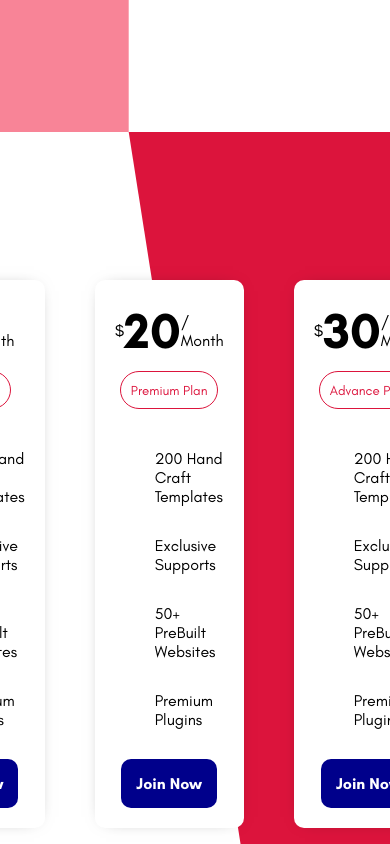
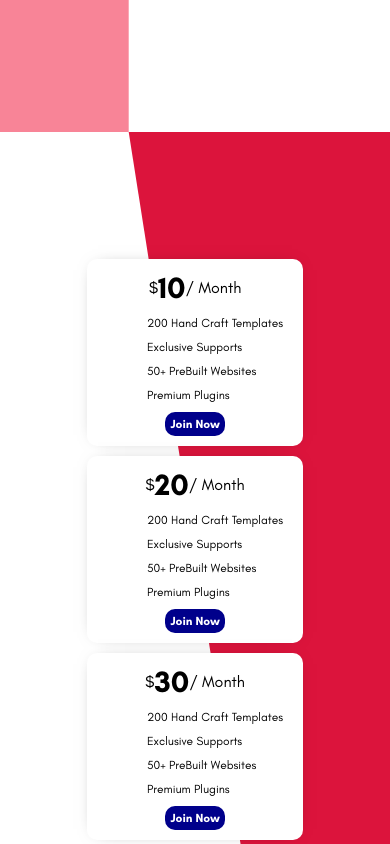
Before and after one commit to phantware/react-website, a React (Create React App) app: page / in a window 390 px wide. Shown: the part 2400-3244 px from the top of the page. Built offline with nearby package versions, Linux system fonts and the light colour scheme.

Commit message:
Price and PriceCard component responsiveness implemented

```diff
--- a/src/components/Price.jsx
+++ b/src/components/Price.jsx
@@ -7,6 +7,9 @@
   display: flex;
   align-items: center;
   justify-content: center;
+  @media only screen and (max-width: 480px) {
+    flex-direction: column;
+  }
 `
 function Price() {
   return (
--- a/src/components/PriceCard.jsx
+++ b/src/components/PriceCard.jsx
@@ -11,6 +11,11 @@
   display: flex;
   flex-direction: column;
   align-items: center;
+  @media only screen and (max-width: 480px) {
+    margin-right: 0;
+    margin-bottom: 10px;
+    padding: 10px;
+  }
 `
 const PriceContainer = styled.div`
   display: flex;
@@ -19,6 +24,9 @@
 const Price = styled.span`
   font-weight: bold;
   font-size: 50px;
+  @media only screen and (max-width: 480px) {
+    font-size: 30px;
+  }
 `
 const Type = styled.button`
   padding: 10px;
@@ -27,12 +35,19 @@
   color: crimson;
   background-color: white;
   border-radius: 20px;
+  @media only screen and (max-width: 480px) {
+    display: none;
+  }
 `
 const List = styled.ul`
   list-style: none;
 `
 const ListItem = styled.li`
   margin: 30px 0px;
+  @media only screen and (max-width: 480px) {
+    margin: 10px;
+    font-size: 12px;
+  }
 `
 const Button = styled.button`
   border: none;
@@ -43,6 +58,10 @@
   padding: 15px;
   border-radius: 10px;
   cursor: pointer;
+  @media only screen and (max-width: 480px) {
+    font-size: 12px;
+    padding: 5px;
+  }
 `
 
 const PriceCard = ({ price, type }) => {
```
